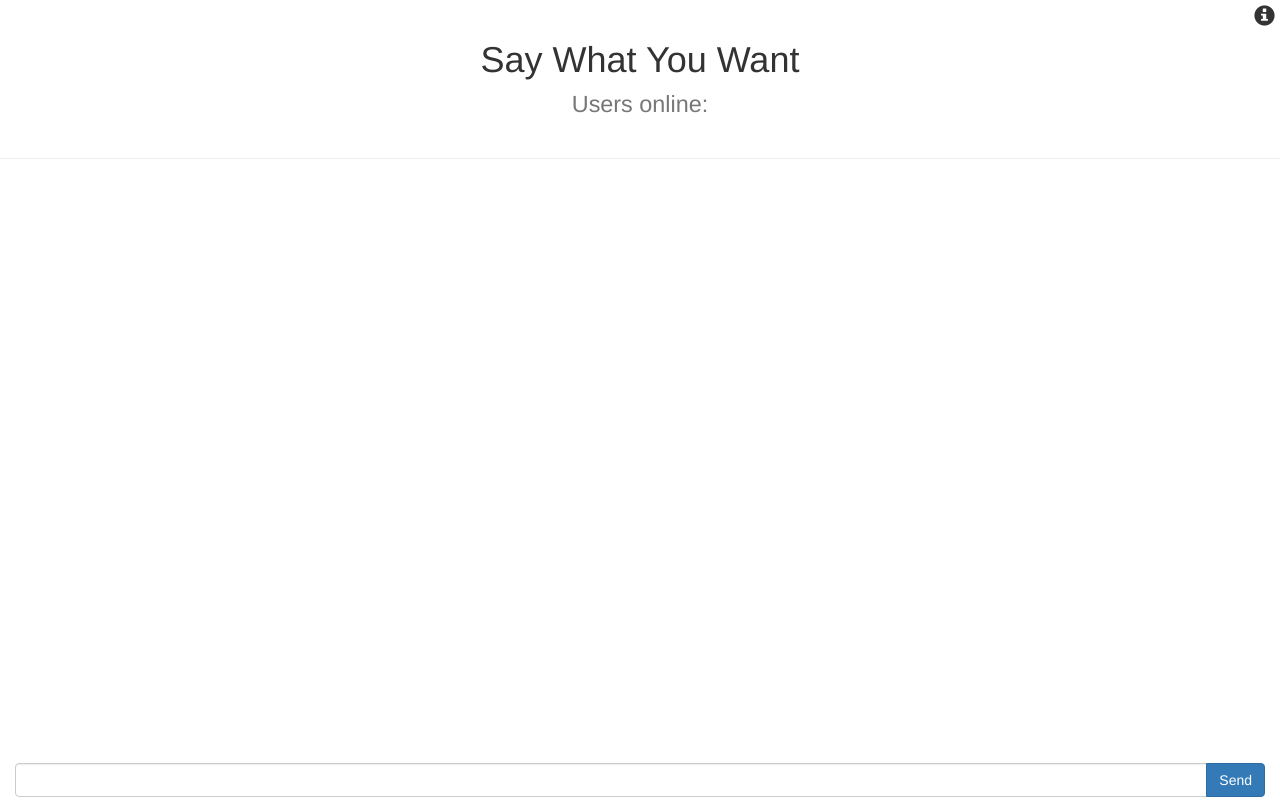
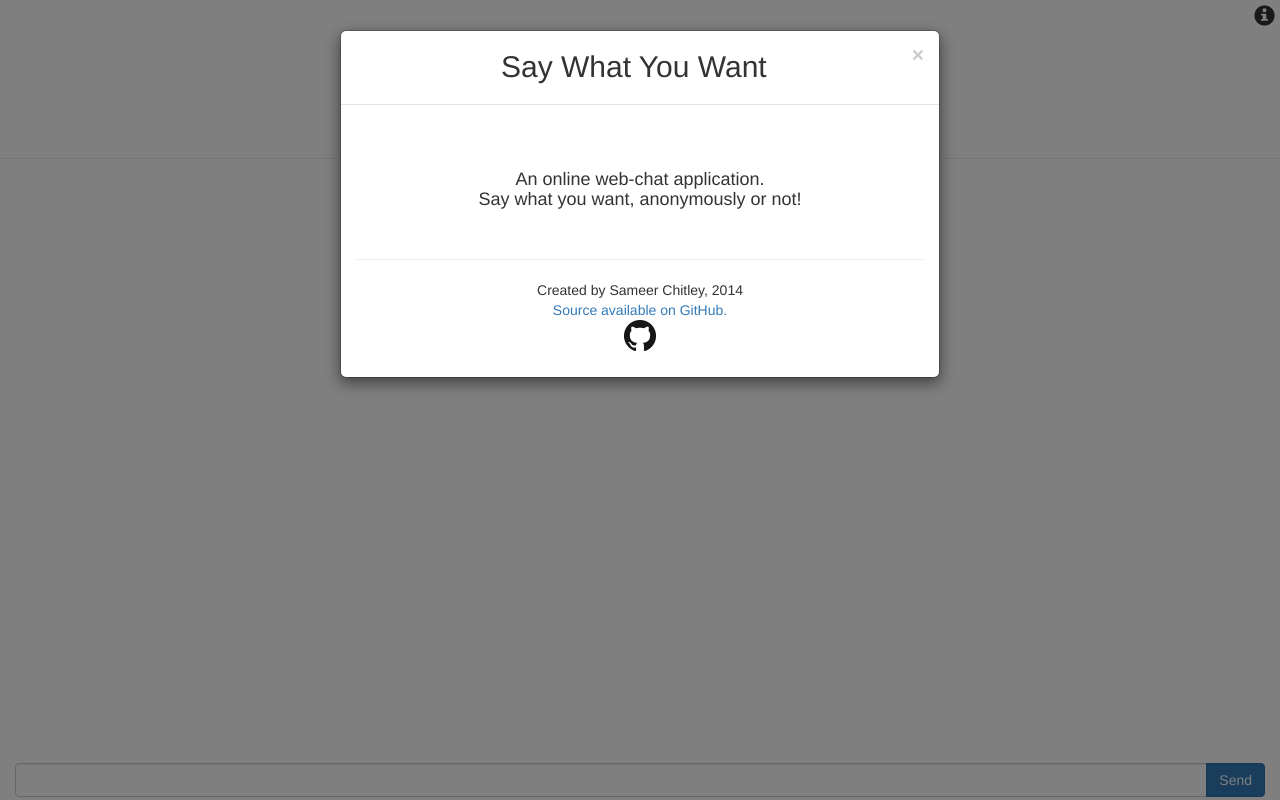
Before and after one commit to rageandqq/SayWhatYouWant, a website: page chat.html in a window 1280 px wide. Both pictures are taken after a click on the icon 1264 px from the left and 15 px from the top of the page. Drawn offline with nearby package versions, Linux system fonts and the light colour scheme; no server answers.

Commit message:
Added modal, added styles, made input field strict and required

```diff
--- a/chat.html
+++ b/chat.html
@@ -7,7 +7,7 @@
 		<link rel="stylesheet" type="text/css" href="chat.css"></link>
 	</head>
 	<body>
-		<i class="glyphicon glyphicon-info-sign"></i>
+		<i class="glyphicon glyphicon-info-sign" data-toggle="modal" data-target="#infoModal"></i>
 		<div class="page-header">
 			<h1 class="text-center">Say What You Want<br><small id="users">Users online:</small></h1></br></h1>
 		</div>
@@ -16,13 +16,32 @@
 		</div>
 		<form class="container-fluid">
 			<div class="input-group">
-				<input type="text" class="form-control" id="message-field" required autofocus>
+				<input type="text" class="form-control" id="message-field" pattern=".*\S+.*" required autofocus oninvalid="setCustomValidity('Enter text before sending.')"
+    onchange="try{setCustomValidity('')}catch(e){}">
 				<span class="input-group-btn">
 					<button class="btn btn-primary" type="submit">Send</button>
 				</span>
 			</div>
 		</form>
+		<div class="modal fade" id="infoModal" tabindex="-1" role="dialog" aria-labelledby="myModalLabel" aria-hidden="true">
+			<div class="modal-dialog">
+				<div class="modal-content">
+					<div class="modal-header">
+						<button type="button" class="close" data-dismiss="modal"><span aria-hidden="true">&times;</span><span class="sr-only">Close</span></button>
+						<h2 class="modal-title text-center" id="myModalLabel">Say What You Want</h2>
+					</div>
+					<div class="modal-body text-center">
+						<h4 style="margin-top: 50px;">An online web-chat application.
+						<br>Say what you want, anonymously or not!</h4>
+						<hr style="margin-top: 50px;">
+						<p>Created by Sameer Chitley, 2014
+						<br><a href="https://github.com/rageandqq/SayWhatYouWant">Source available on GitHub.<br><img src="github.png"></a></p>
+					</div>
+				</div>
+			</div>
+		</div>
 		<script src="//ajax.googleapis.com/ajax/libs/jquery/2.1.1/jquery.min.js"></script>
+		<script src="//maxcdn.bootstrapcdn.com/bootstrap/3.2.0/js/bootstrap.min.js"></script>
 		<script src="/socket.io/socket.io.js"></script>
 		<script src="chat.js"></script>
 	</body>
--- a/chat.js
+++ b/chat.js
@@ -11,7 +11,7 @@ $('form').submit(function(){
 });
 socket.on('chat-message', function(message) {
 	$('#chat').append('<li>' + message + '</li>');
-	$('#chat').animate({scrollTop: $('#chat').prop("scrollHeight")}, 500);
+	$('#chat').animate({scrollTop: $('#chat').prop("scrollHeight")}, 250);
 });
 socket.on('user-connection', function(num) {
 	$('#users').text('Users online: ' + num);
```
